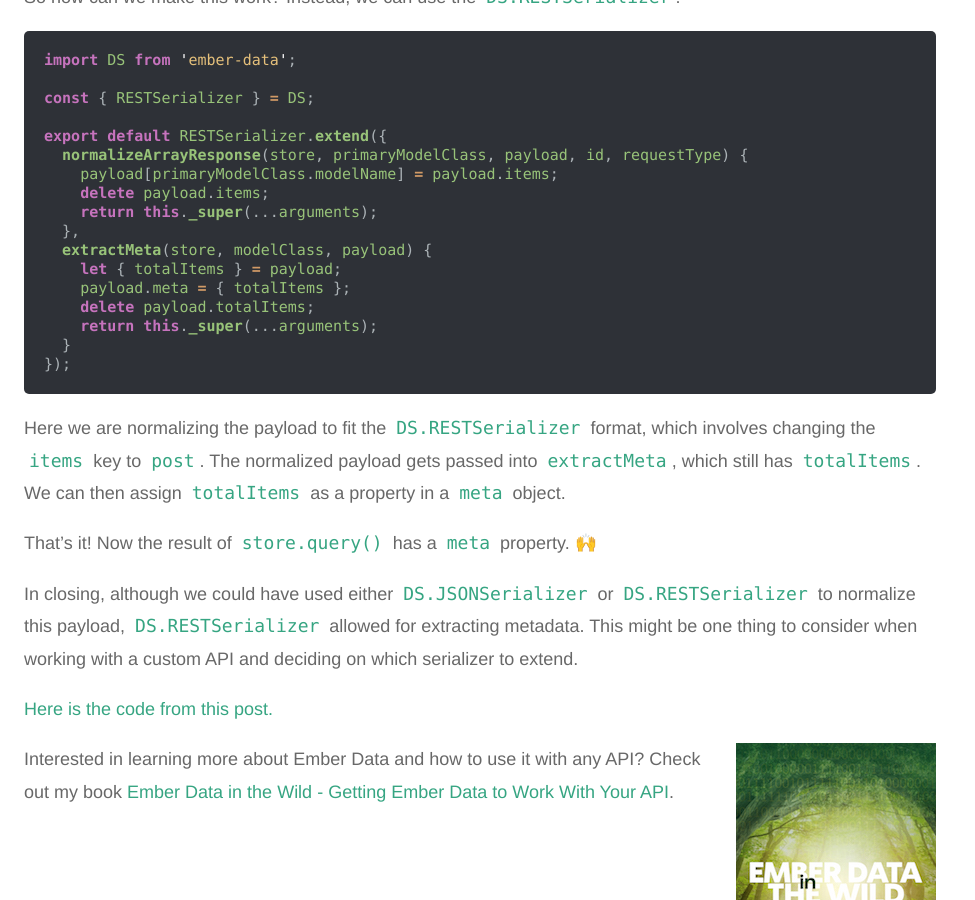
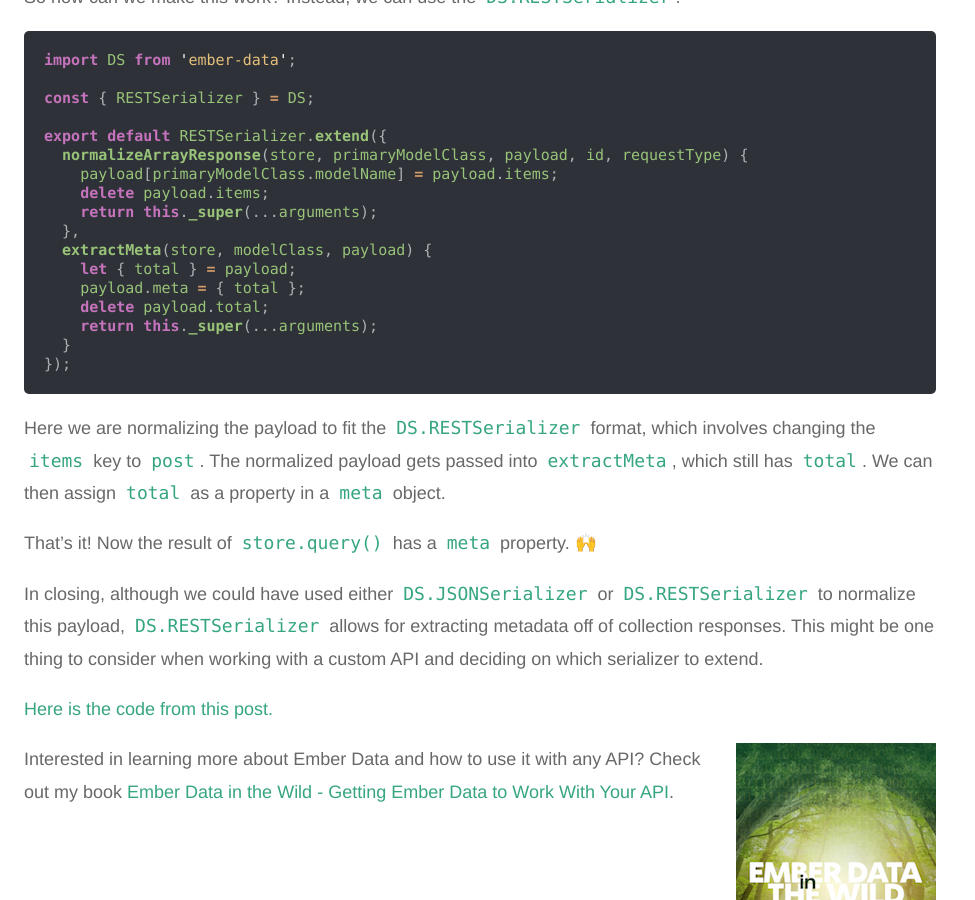
Before and after one commit to iamdtang/skaterdav85.github.io, a Jekyll site: the page built from _posts/2018-04-06-extracting-metadata-from-a-custom-api-with-ember-data.md, in a window 1280 px wide and 900 px high, scrolled down 2195 px. Shown: the whole window, without its empty margins (0-975 px from the left). Built offline with Jekyll 4.4.1, drawn with Linux system fonts in a browser that asks for light colours; nearby versions of some CDN libraries.

Commit message:
update post

````diff
--- a/_posts/2018-04-06-extracting-metadata-from-a-custom-api-with-ember-data.md
+++ b/_posts/2018-04-06-extracting-metadata-from-a-custom-api-with-ember-data.md
@@ -108,19 +108,19 @@ export default RESTSerializer.extend({
     return this._super(...arguments);
   },
   extractMeta(store, modelClass, payload) {
-    let { totalItems } = payload;
-    payload.meta = { totalItems };
-    delete payload.totalItems;
+    let { total } = payload;
+    payload.meta = { total };
+    delete payload.total;
     return this._super(...arguments);
   }
 });
 ```
 
-Here we are normalizing the payload to fit the `DS.RESTSerializer` format, which involves changing the `items` key to `post`. The normalized payload gets passed into `extractMeta`, which still has `totalItems`. We can then assign `totalItems` as a property in a `meta` object.
+Here we are normalizing the payload to fit the `DS.RESTSerializer` format, which involves changing the `items` key to `post`. The normalized payload gets passed into `extractMeta`, which still has `total`. We can then assign `total` as a property in a `meta` object.
 
 That's it! Now the result of `store.query()` has a `meta` property. 🙌
 
-In closing, although we could have used either `DS.JSONSerializer` or `DS.RESTSerializer` to normalize this payload, `DS.RESTSerializer` allowed for extracting metadata. This might be one thing to consider when working with a custom API and deciding on which serializer to extend.
+In closing, although we could have used either `DS.JSONSerializer` or `DS.RESTSerializer` to normalize this payload, `DS.RESTSerializer` allows for extracting metadata off of collection responses. This might be one thing to consider when working with a custom API and deciding on which serializer to extend.
 
 [Here is the code from this post.](https://github.com/skaterdav85/extracting-metadata-in-ember-data)
 
````
